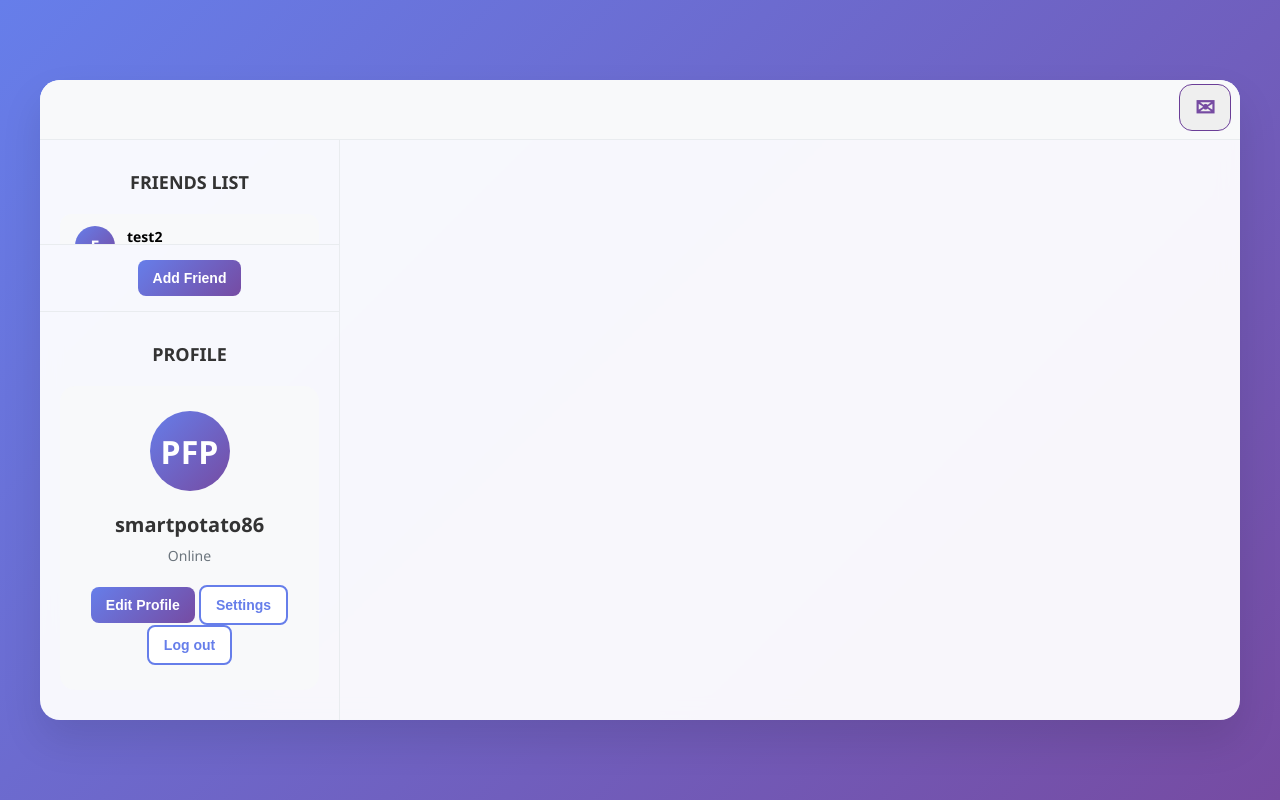
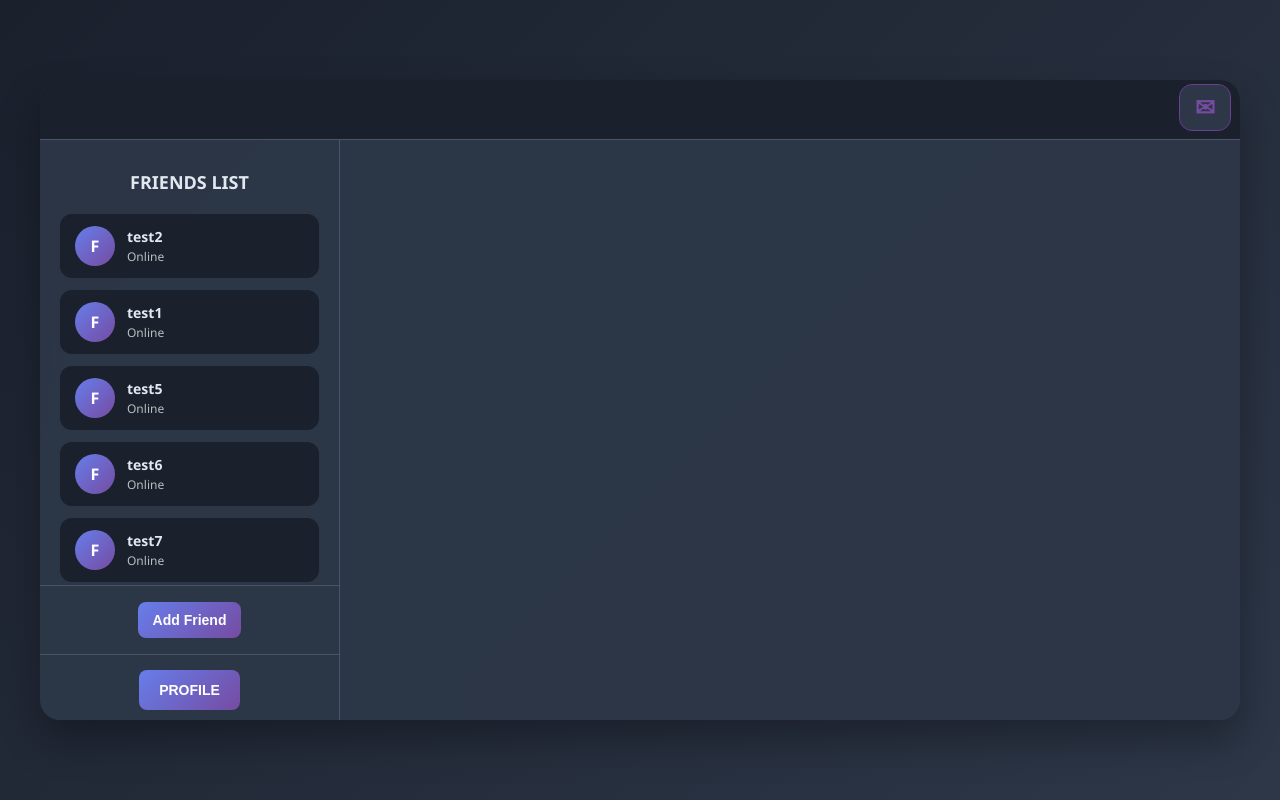
Before and after one commit to SmartPotato21/Chat-App, a Flask app: page /chat in a window 1280 px wide. Run offline with Flask 3, Linux system fonts and the light colour scheme; a user stored in the database is signed in; some libraries are stand-ins or nearby versions.

Commit message:
theme change

```diff
--- a/webapp/static/style.css
+++ b/webapp/static/style.css
@@ -145,7 +146,7 @@
 
 body {
     font-family: 'Segoe UI', Tahoma, Geneva, Verdana, sans-serif;
-    background: linear-gradient(135deg, #667eea 0%, #764ba2 100%);
+    background: linear-gradient(135deg, #1a202c 0%, #2d3748 100%);
     min-height: 100vh;
     padding: 20px;
     display: flex;
@@ -154,10 +155,10 @@ body {
 }
 
 .chat-container {
-    background: rgba(255, 255, 255, 0.95);
+    background: rgba(45, 55, 72, 0.95);
     backdrop-filter: blur(10px);
     border-radius: 20px;
-    box-shadow: 0 20px 40px rgba(0, 0, 0, 0.1);
+    box-shadow: 0 20px 40px rgba(0, 0, 0, 0.3);
     width: 100%;
     max-width: 1200px;
     height: 80vh;
@@ -172,8 +173,8 @@ body {
 {
     grid-column: 1/ span 2;
     grid-row: 1 / 2;
-    background: #f8f9fa;
-    border-bottom: 1px solid #e9ecef;
+    background: #1a202c;
+    border-bottom: 1px solid #4a5568;
 
     display: flex;
     flex-direction: row;
@@ -183,23 +184,25 @@ body {
     grid-row: 2 / span 3;
     display: flex;
     flex-direction: column;
-    border-right: 1px solid #e9ecef;
+    border-right: 1px solid #4a5568;
 }
 
 .friends-section {
     flex: 3;
     padding: 30px 20px;
 
-    border-bottom: 1px solid #e9ecef;
+    border-bottom: 1px solid #4a5568;
     overflow: auto;
 }
 .friend-add-section {
     flex: 0.3;
     padding: 15px 20px;
-    border-bottom: 1px solid #e9ecef;
+    border-bottom: 1px solid #4a5568;
     display: flex;
     align-items: center;
     justify-content: center;
+    max-height: 70px;   /* Limit height */
+    box-sizing: border-box;
 }
 
 
@@ -221,6 +224,7 @@ body {
     font-size: 24px;
     font-weight: 600;
     cursor: pointer;
+    background: #2d3748;
 
     transition: all 0.3s ease;
 }
@@ -240,6 +244,22 @@ body {
     grid-row: 3;
     max-height: fit-content;
 }
+.profile-card-slide {
+    padding: 12px 20px;
+
+    border: none;
+    border-radius: 8px;
+    font-size: 14px;
+    font-weight: 600;
+    cursor: pointer;
+    transition: all 0.3s ease;
+    background: linear-gradient(135deg, #667eea, #764ba2);
+    color: white;
+
+    display: block;
+    margin: 15px auto -50px auto;
+    z-index: 999;
+}
 
 .main-chat {
     grid-column: 2;
@@ -293,7 +313,7 @@ body {
 .section-title {
     font-size: 18px;
     font-weight: 700;
-    color: #333;
+    color: #e2e8f0;
     margin-bottom: 20px;
     text-align: center;
 }
@@ -317,13 +337,14 @@ body {
     border-radius: 12px;
     cursor: pointer;
     transition: all 0.3s ease;
-    background: #f8f9fa;
+    background: #1a202c;
+    color: #e2e8f0;
 }
 
 
 
 .friend-item:hover {
-    background: rgba(102, 126, 234, 0.1);
+    background: rgba(102, 126, 234, 0.2);
     transform: translateX(5px);
 }
 
@@ -358,15 +379,21 @@ body {
 .friend-status {
     font-size: 12px;
     opacity: 0.7;
+    color: white;
 }
 
 
 
 .profile-card {
-    background: #f8f9fa;
+    background: #1a202c;
     border-radius: 15px;
     padding: 25px;
+
+    margin-top: 25px;
     text-align: center;
+    display: none;
+    flex-direction: column;
+    align-items: center; /* Add this line */
 }
 
 .profile-avatar {
@@ -386,13 +413,13 @@ body {
 .profile-name {
     font-size: 20px;
     font-weight: 700;
-    color: #333;
+    color: #e2e8f0;
     margin-bottom: 8px;
 }
 
 .profile-status {
     font-size: 14px;
-    color: #6c757d;
+    color: #a0aec0;
     margin-bottom: 20px;
 }
 
@@ -413,12 +440,14 @@ body {
 }
 
 .profile-btn.primary {
+    margin-top: auto;
+    margin-bottom: auto;
     background: linear-gradient(135deg, #667eea, #764ba2);
     color: white;
 }
 
 .profile-btn.secondary {
-    background: white;
+    background: #2d3748;
     color: #667eea;
     border: 2px solid #667eea;
 }
--- a/webapp/templates/chat.html
+++ b/webapp/templates/chat.html
@@ -49,8 +49,8 @@
 
 
             <!-- Profile Section -->
-            <div class="profile-section">
-                <h3 class="section-title">PROFILE</h3>
+<button class="profile-card-slide" onclick="toggleProfile()">PROFILE</button>            <div class="profile-section">
+
                 <div class="profile-card">
                     <div class="profile-avatar">PFP</div>
                     <div class="profile-name">{{ username }}</div>
@@ -162,6 +162,13 @@
     socket.on('connect', () => {
         console.log('Connected to the server');
     });
+
+    function toggleProfile() {
+        const profilecard = document.querySelector('.profile-card');
+        if (!profilecard) return;
+        profilecard.style.display = (profilecard.style.display === 'none' || profilecard.style.display === '') ? 'flex' : 'none';
+    }
+
     function addFriend() {
             const friendUsername = document.getElementById('friendUsername').value.trim();
 
```
Also changed, not shown: other parts of webapp/static/style.css (+27 -24 lines), webapp/db/models.py (+17 -17 lines), webapp/main.py (+10 -13 lines), webapp/templates/login.html (+18 -17 lines), webapp/db/manage.py (line endings or trailing spaces), webapp/db/users.db.
